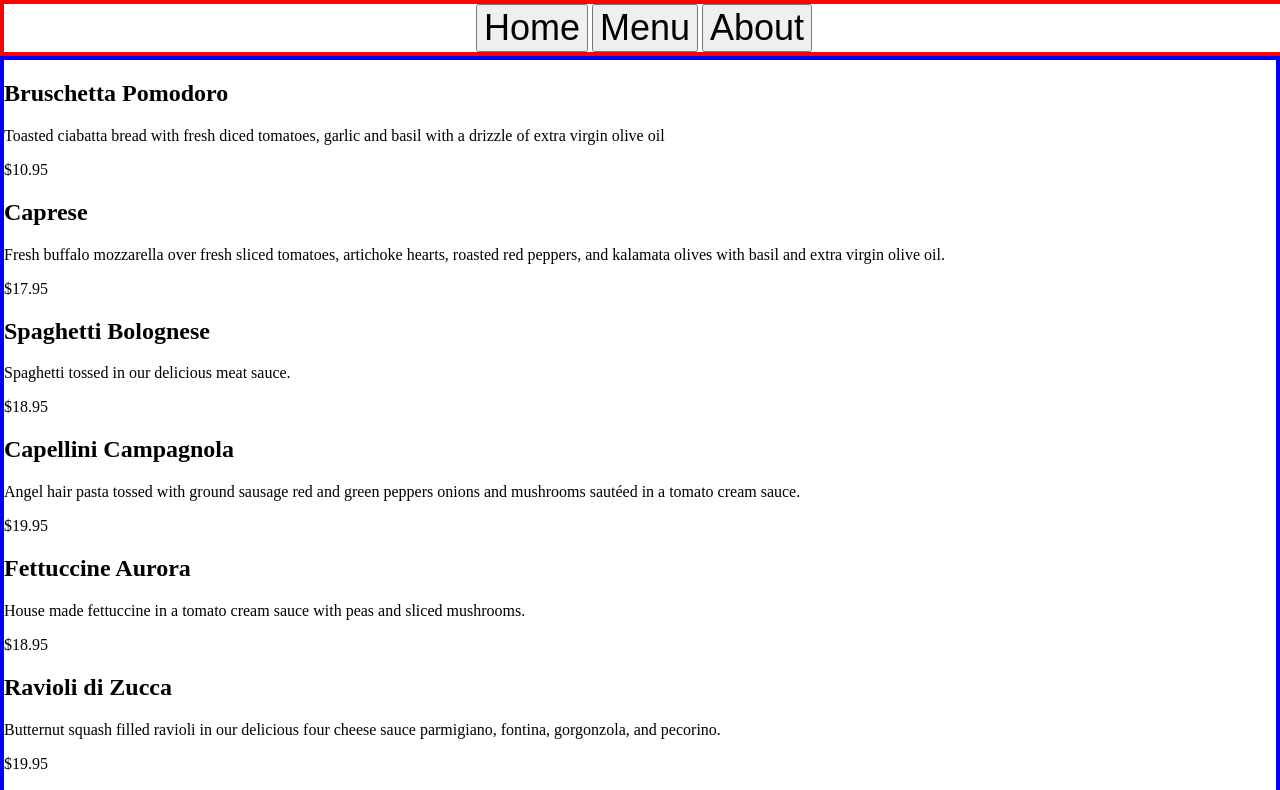
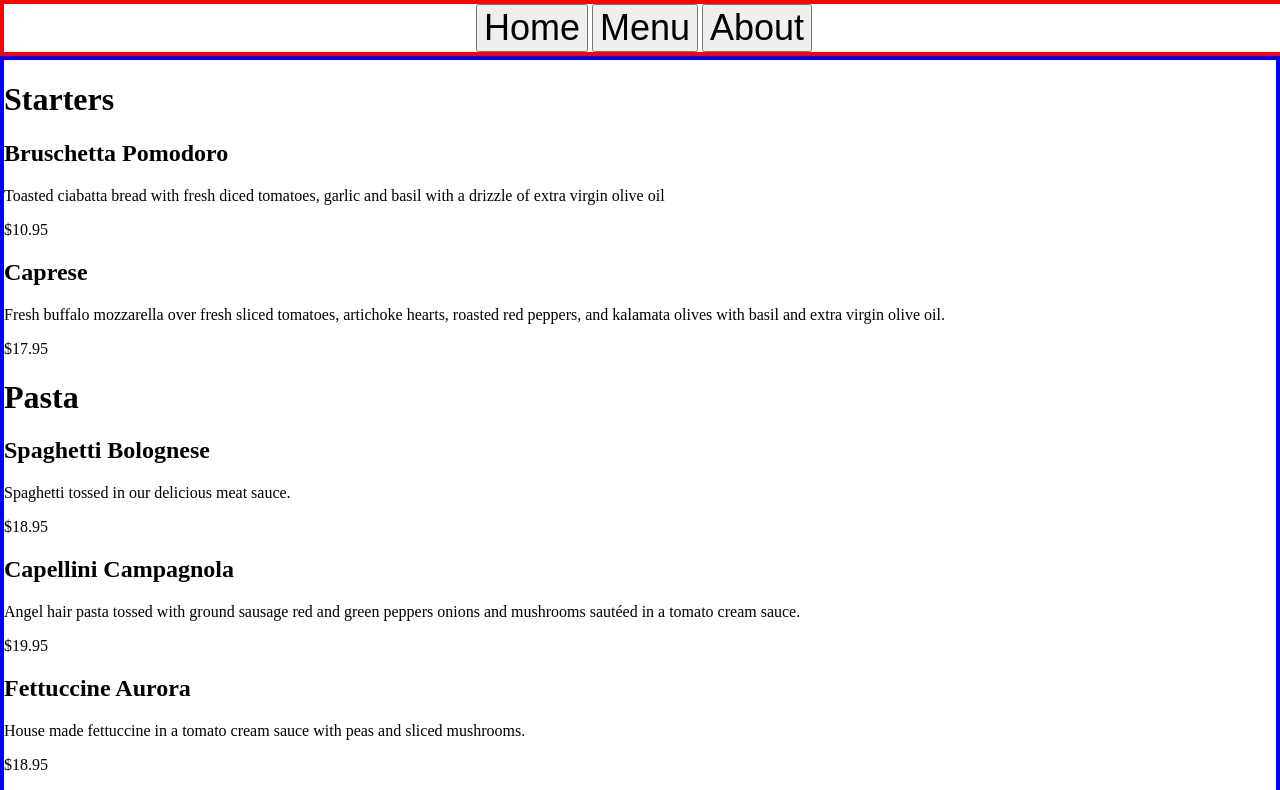
Before and after one commit to WillEricLee/odin-restaurant-page, a website built with webpack: page src/index.html in a window 1280 px wide. Both pictures are taken after a click on the button "Menu". Shown: the top 790 px of the page. Built offline with nearby package versions, Linux system fonts and the light colour scheme.

Commit message:
Fix menu section headers not showing up

```diff
--- a/src/menupage.js
+++ b/src/menupage.js
@@ -8,8 +8,11 @@ const menuPage = () => {
 
     //making the headers
     const starterHeader = document.createElement('h1');
+    starterHeader.innerHTML = "Starters"
     const pastaHeader = document.createElement('h1');
+    pastaHeader.innerHTML = "Pasta"
     const dessertHeader = document.createElement('h1');
+    dessertHeader.innerHTML = "Dessert"
 
     //STARTERS-----------------------------
 
@@ -46,6 +49,7 @@ const menuPage = () => {
     caprese.appendChild(capresePrice);
 
     //add to section
+    starterSection.appendChild(starterHeader);
     starterSection.appendChild(pomodoro);
     starterSection.appendChild(caprese);
 
@@ -115,6 +119,7 @@ const menuPage = () => {
     ravioli.appendChild(ravioliDescription);
     ravioli.appendChild(ravioliPrice);
 
+    starterSection.appendChild(pastaHeader);
     starterSection.appendChild(spaghetti);
     starterSection.appendChild(campagnola);
     starterSection.appendChild(fettuccine);
@@ -154,6 +159,7 @@ const menuPage = () => {
     tiramisu.appendChild(tiramisuDescription);
     tiramisu.appendChild(tiramisuPrice);
 
+    starterSection.appendChild(dessertHeader);
     starterSection.appendChild(pannaCotta);
     starterSection.appendChild(tiramisu);
 
```
Also changed, not shown: src/style.css (line endings or trailing spaces).
